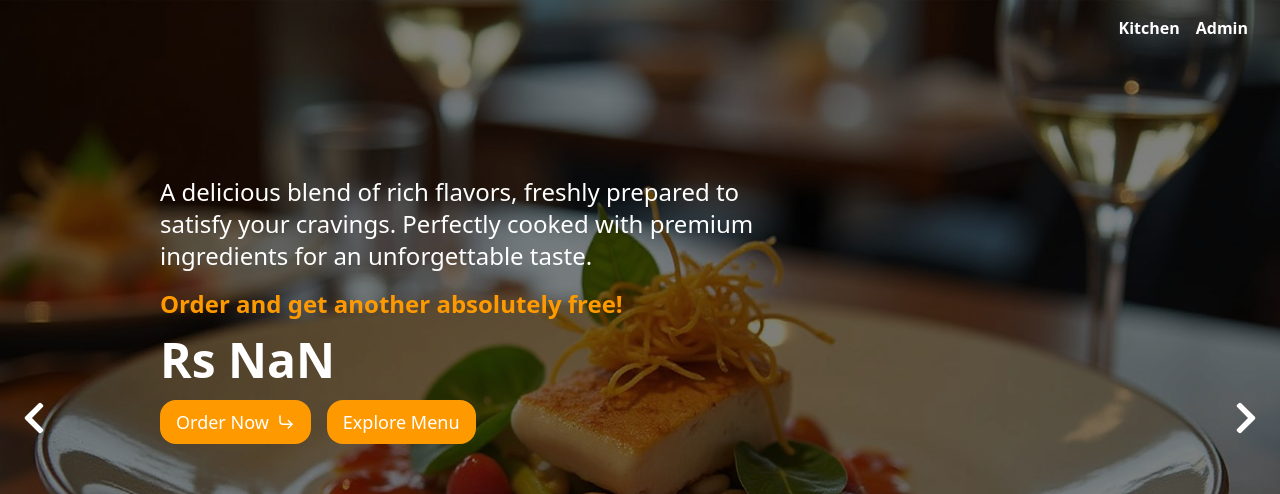
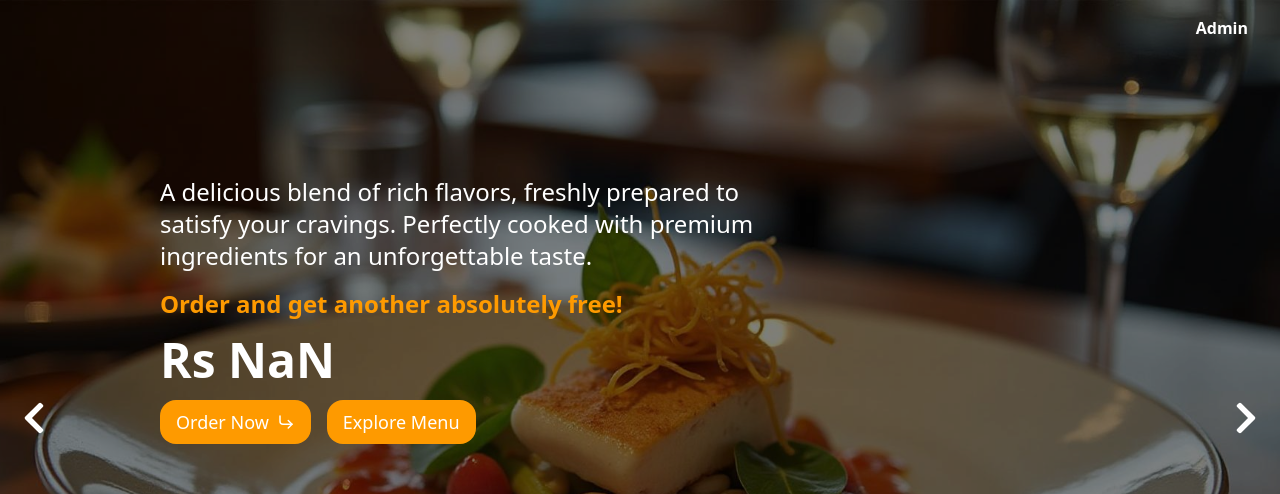
Before and after one commit to SaranshKoirala/Food-Processing-System, a React (Vite) app: page / in a window 1280 px wide. Shown: the top 494 px of the page. Built offline with nearby package versions, Linux system fonts and the light colour scheme; no server answers.

Commit message:
added the animation on the hero section

```diff
--- a/package.json
+++ b/package.json
@@ -22,6 +22,7 @@
     "axios": "^1.13.2",
     "chart.js": "^4.5.1",
     "date-fns": "^4.1.0",
+    "framer-motion": "^12.23.24",
     "lucide-react": "^0.553.0",
     "react": "^19.1.1",
     "react-chartjs-2": "^5.3.1",
--- a/src/Components/Hero.jsx
+++ b/src/Components/Hero.jsx
@@ -4,6 +4,7 @@ import { Link } from 'react-router-dom';
 import { FaChevronLeft } from 'react-icons/fa';
 import { FaChevronRight } from 'react-icons/fa';
 import { FiCornerDownRight } from 'react-icons/fi';
+import { motion, AnimatePresence } from 'framer-motion';
 
 export default function Hero() {
   const [offersProduct, setOffersProduct] = useState([]);
@@ -23,6 +24,17 @@ export default function Hero() {
   }
 
   useEffect(() => {
+    const intervalId = setInterval(() => {
+      setCurrentOrder((order) =>
+        order === offersProduct.length - 1 ? 0 : order + 1
+      );
+    }, 4000);
+
+    // Cleanup function - clears interval when component unmounts
+    return () => clearInterval(intervalId);
+  }, [offersProduct.length]);
+
+  useEffect(() => {
     async function fetchProduct() {
       try {
         const res = await axios.get('http://127.0.0.1:8000/api/products');
@@ -38,17 +50,28 @@ export default function Hero() {
     fetchProduct();
   }, []);
   return (
-    <div className='relative w-screen h-screen overflow-hidden text-white'>
-      <img
+    <div className='relative bg-black w-screen h-screen overflow-hidden text-white'>
+      {/* Background image with animation */}
+      <AnimatePresence mode='wait'>
+        <motion.img
+          key={currentOrder}
           src='/hero-dish.jpg'
-        className='brightness-50 w-full h-full object-center object-cover'
+          initial={{ x: '100%' }}
+          animate={{ x: 0 }}
+          exit={{ x: '-100%' }}
+          transition={{ duration: 0.5, ease: 'easeInOut' }}
+          className='absolute brightness-50 w-full h-full object-center object-cover'
           alt='background'
         />
+      </AnimatePresence>
+
+      {/* Static content overlay */}
+      <div className='z-10 relative w-full h-full'>
         {/* kind of navbar */}
         <div className='top-4 right-8 absolute flex gap-4'>
-        <Link to={'/kitchen'}>
+          {/* <Link to={'/kitchen'}>
           <div className='font-semibold cursor-pointer'>Kitchen</div>
-        </Link>
+          </Link> */}
           <Link to={'/admin/dashboard'}>
             <div className='font-semibold cursor-pointer'>Admin</div>
           </Link>
@@ -56,31 +79,41 @@ export default function Hero() {
 
         {/* buttons to change the products */}
         <div
-        className='top-1/2 left-4 absolute text-white text-4xl'
+          className='top-1/2 left-4 absolute text-white text-4xl cursor-pointer'
           onClick={handleDecreament}>
           <FaChevronLeft />
         </div>
         <div>
           <FaChevronRight
-          className='top-1/2 right-4 absolute text-white text-4xl'
+            className='top-1/2 right-4 absolute text-white text-4xl cursor-pointer'
             onClick={handleIncreament}
           />
         </div>
 
-      <div className='top-40 left-40 absolute flex flex-col items-start gap-4 text-2xl'>
+        <AnimatePresence mode='wait'>
+          <motion.div
+            key={currentOrder}
+            initial={{ opacity: 0, y: 20 }}
+            animate={{ opacity: 1, y: 0 }}
+            exit={{ opacity: 0, y: -20 }}
+            transition={{ duration: 0.3 }}
+            className='top-40 left-40 absolute flex flex-col items-start gap-4 text-2xl'>
             <h2 className='font-extrabold text-9xl'>
               {offersProduct[currentOrder]?.name}
             </h2>
             <p className='w-[650px] font-extralight'>
-          {offersProduct[currentOrder]?.description} A delicious blend of rich
-          flavors, freshly prepared to satisfy your cravings. Perfectly cooked
-          with premium ingredients for an unforgettable taste.
+              {offersProduct[currentOrder]?.description} A delicious blend of
+              rich flavors, freshly prepared to satisfy your cravings. Perfectly
+              cooked with premium ingredients for an unforgettable taste.
             </p>
-        {offersProduct[currentOrder]?.offers[0].offer_kind === 'percentage' ? (
+            {offersProduct[currentOrder]?.offers[0].offer_kind ===
+            'percentage' ? (
               <>
                 <p className='font-semibold text-amber-500 text-2xl'>
                   Save{' '}
-              {Number(offersProduct[currentOrder]?.offers[0].value)?.toFixed(0)}
+                  {Number(
+                    offersProduct[currentOrder]?.offers[0].value
+                  )?.toFixed(0)}
                   % on this delicious {offersProduct[currentOrder]?.name}
                 </p>
                 <div className='flex justify-center items-end gap-8'>
@@ -124,6 +157,8 @@ export default function Hero() {
                 </button>
               </Link>
             </div>
+          </motion.div>
+        </AnimatePresence>
       </div>
     </div>
   );
--- a/src/pages/kitchen/Kitchen.jsx
+++ b/src/pages/kitchen/Kitchen.jsx
@@ -143,9 +143,9 @@ export default function Kitchen() {
               </p>
             </div>
           </div>
-          <div className='flex justify-center items-center gap-2 hover:bg-red-200 px-3 py-2 border border-amber-500/30 hover:border-red-500 rounded-xl hover:text-red-500 text-sm cursor-pointer'>
+          <button className='flex justify-center items-center gap-2 hover:bg-red-200 px-3 py-2 border border-amber-500/30 hover:border-red-500 rounded-xl hover:text-red-500 text-sm cursor-pointer'>
             <IoIosLogOut /> <p>Logout</p>
-          </div>
+          </button>
         </div>
 
         {/* Status Filter Buttons */}
```
Also changed, not shown: 1 other file (tests, documents, lock files or other folders). Lines whose indentation alone changed are shown as unchanged.
